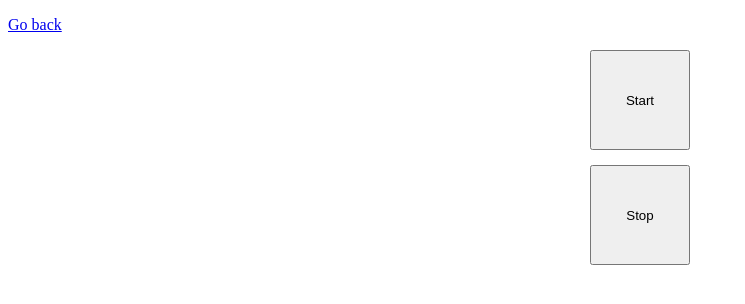
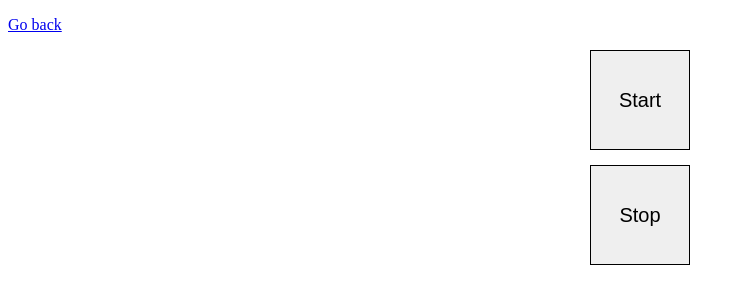
Before and after one commit to Mark-Nelovka/goit-js-hw-09, a plain HTML site: page 01-color-switcher.html in a window 1280 px wide. Shown: the whole page, without its empty margins (0-745 px from the left). Drawn offline with Linux system fonts and the light colour scheme.

Commit message:
Deploying to gh-pages from @ Mark-Nelovka/goit-js-hw-09@1daa46472974dcbdeddf160c0319ce9ba3c830fa 🚀

```diff
--- a/01-color-switcher.html
+++ b/01-color-switcher.html
@@ -1 +1 @@
-<!DOCTYPE html><html lang="en"><head><meta charset="UTF-8"><meta name="viewport" content="width=device-width, initial-scale=1.0"><title>Color switcher</title><link rel="stylesheet" href="/goit-js-hw-09/common.1a5855f9.css"><style>button{width:100px;height:100px;align-items:center;justify-content:center;display:flex;margin:15px auto}</style></head><body> <p><a href="/goit-js-hw-09/index.html">Go back</a></p> <button type="button" data-start="">Start</button> <button type="button" data-stop="">Stop</button> <script src="/goit-js-hw-09/01-color-switcher.1efe4904.js"></script> </body></html>
+<!DOCTYPE html><html lang="en"><head><meta charset="UTF-8"><meta name="viewport" content="width=device-width, initial-scale=1.0"><title>Color switcher</title><link rel="stylesheet" href="/goit-js-hw-09/common.1a5855f9.css"><style>button{width:100px;height:100px;align-items:center;justify-content:center;display:flex;margin:15px auto;font-size:20px;border:1px solid #000}</style></head><body> <p><a href="/goit-js-hw-09/index.html">Go back</a></p> <button type="button" data-start="">Start</button> <button type="button" data-stop="">Stop</button> <script src="/goit-js-hw-09/01-color-switcher.1efe4904.js"></script> </body></html>
```
